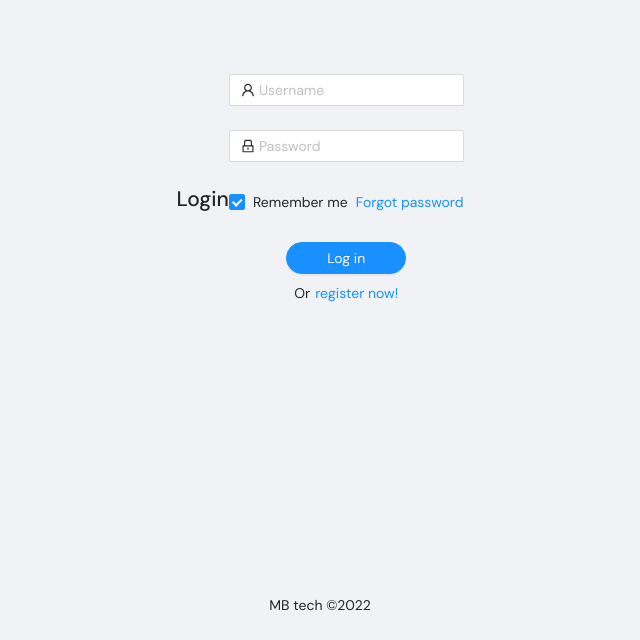
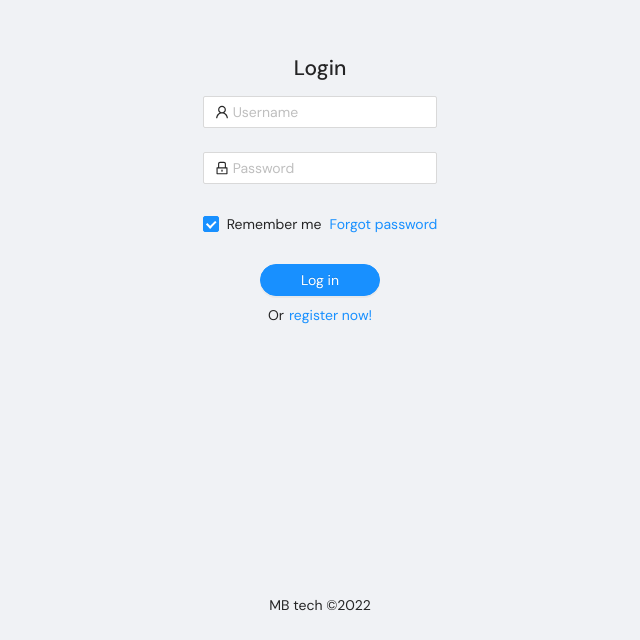
Before and after one commit to mikews93/portfolio, a React (Vite) app: page /authenticate in a window 1280 px wide. Shown: the part 160-800 px from the top of the page, without its empty margins (320-960 px from the left). Built offline with nearby package versions, Linux system fonts and the light colour scheme.

Commit message:
fix: error with build

```diff
--- a/src/components/app/App.tsx
+++ b/src/components/Root/Root.tsx
@@ -18,7 +18,7 @@ import Portfolio from 'containers/Portfolio/Portfolio';
 
 // const fetcher = url => axios.get(url).then(res => res.data)
 
-export const App = () => {
+export const Root = () => {
 	return (
 		<ErrorBoundary>
 			<SharedDataProvider>
--- a/src/containers/Login/Login.tsx
+++ b/src/containers/Login/Login.tsx
@@ -36,7 +36,7 @@ export const Login = () => {
 
 	return (
 		<Layout className={styles.login}>
-			<Content className='flex'>
+			<Content className='flex-column'>
 				<h1>Login</h1>
 				<Form
 					name='normal_login'
--- a/src/main.tsx
+++ b/src/main.tsx
@@ -1,10 +1,14 @@
-import React from 'react';
+import { StrictMode } from 'react';
 import ReactDOM from 'react-dom/client';
-import { App } from './components/App/App';
+
+// @components
+import { Root } from 'components/Root/Root';
+
+// @styles
 import './styles/main.scss';
 
 ReactDOM.createRoot(document.getElementById('root')!).render(
-	<React.StrictMode>
-		<App />
-	</React.StrictMode>
+	<StrictMode>
+		<Root />
+	</StrictMode>
 );
```
